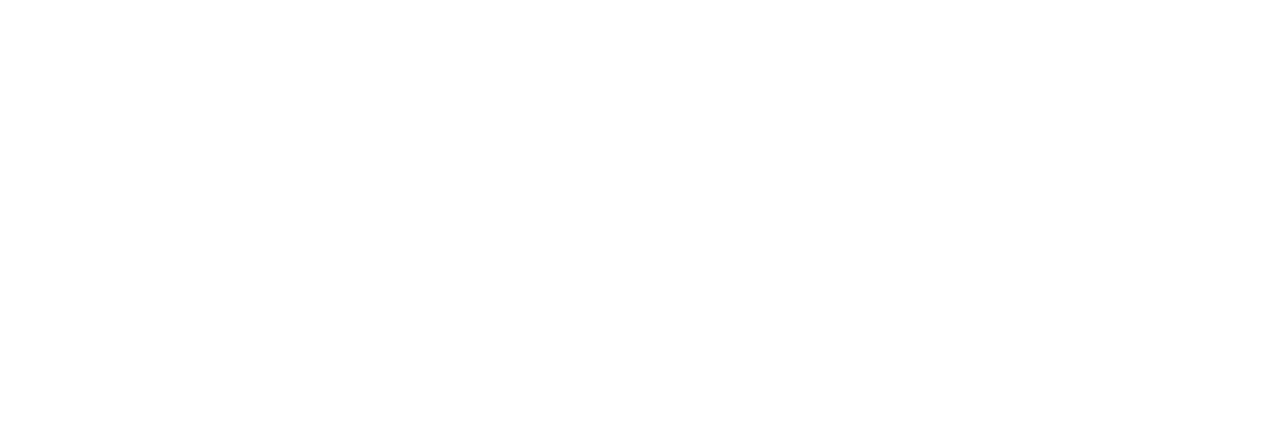
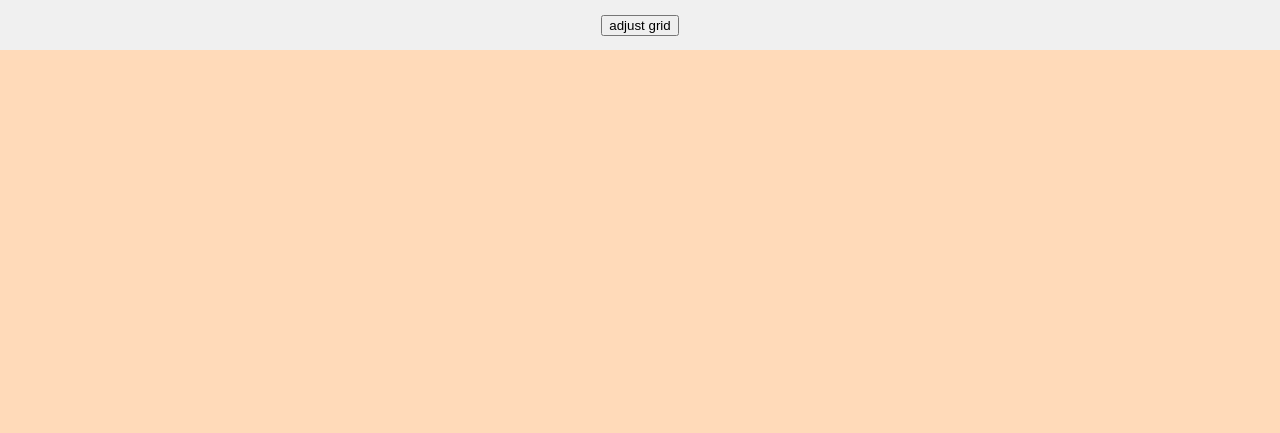
Before and after one commit to Corythchambers/etch-a-sketch, a plain HTML site: page index.html in a window 1280 px wide. Drawn offline with Linux system fonts and the light colour scheme.

Commit message:
Added styling, created grids, added adjsutment button

```diff
--- a/index.html
+++ b/index.html
@@ -4,10 +4,13 @@
     <meta charset="UTF-8">
     <meta name="viewport" content="width=device-width, initial-scale=1.0">
     <title>Document</title>
+    <link rel="stylesheet" href="styles.css">
 </head>
 <body>
+    <div id="nav-bar">
+        <button id="adjust-grid">adjust grid</button>
+    </div>
     <div id="grid"></div>
-
     <script src="script.js"></script>
 </body>
 </html>
--- a/script.js
+++ b/script.js
@@ -1,12 +1,31 @@
 const grid = document.querySelector("#grid");
-const numberOfSquares = 16;
+let rows = 25;
+let columns = 25;
 
-for (let rowNumber = 0; rowNumber < numberOfSquares; rowNumber++) {
-    //for every row we need to add 16 squares (columns)
-    const row = document.createElement("div");
-    for (let columnNumber = 0; columnNumber < numberOfSquares; columnNumber++){
-        const column = document.createElement("div");
-        row.appendChild(column);
+function createGrid(row, column) {
+    grid.innerHTML = ''; // Clear existing grid
+    const numberOfSquares = row * column;
+    const flex = 100 / row;
+
+
+    for (let i = 0; i < numberOfSquares; i++) {
+        const cell = document.createElement("div");
+        cell.className = "grid-cell";
+        grid.appendChild(cell);
+        cell.addEventListener('mouseover', () => {
+            cell.style.background = "lightblue";
+        })
+        cell.addEventListener('click', () => {
+            cell.style.background = "peachpuff";
+        })
     }
-    grid.appendChild(row);
 }
+
+createGrid(rows, columns);
+
+const adjustGridBtn = document.querySelector("#adjust-grid");
+adjustGridBtn.addEventListener('click', () => {
+    const newRow = prompt("Enter a new number of rows:");
+    const newColumn = prompt("Enter a new number of columns:");
+    createGrid(newRow, newColumn);
+});
--- /dev/null
+++ b/styles.css
@@ -0,0 +1,28 @@
+html, body {
+    margin: 0;
+    padding: 0px;
+    height: 100%;
+    width: 100%;
+}
+
+#nav-bar {
+    display: flex;
+    justify-content: center;
+    align-items: center;
+    height: 50px; /* Adjust the height as needed */
+    background-color: #f0f0f0; /* Optional: background color for the nav-bar */
+}
+
+#grid {
+    display: flex;
+    flex-wrap: wrap;
+    width: 100vw;
+    height: 100vh;
+    background-color: lightblue;
+}
+
+.grid-cell {
+    background-color: peachpuff;
+    flex: 1 0 6.25%; /* 100% / 16 columns = 6.25% */
+    box-sizing: border-box; /* Include border in the element's total width and height */
+}
```
